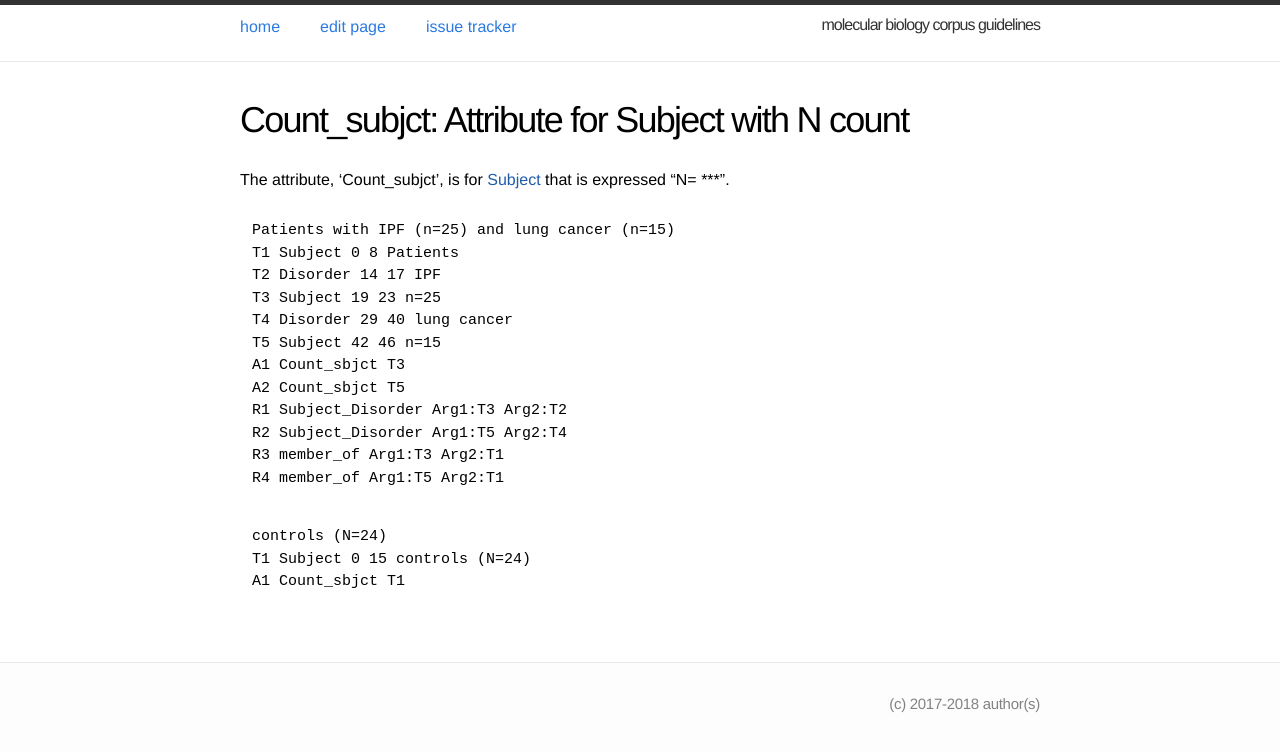
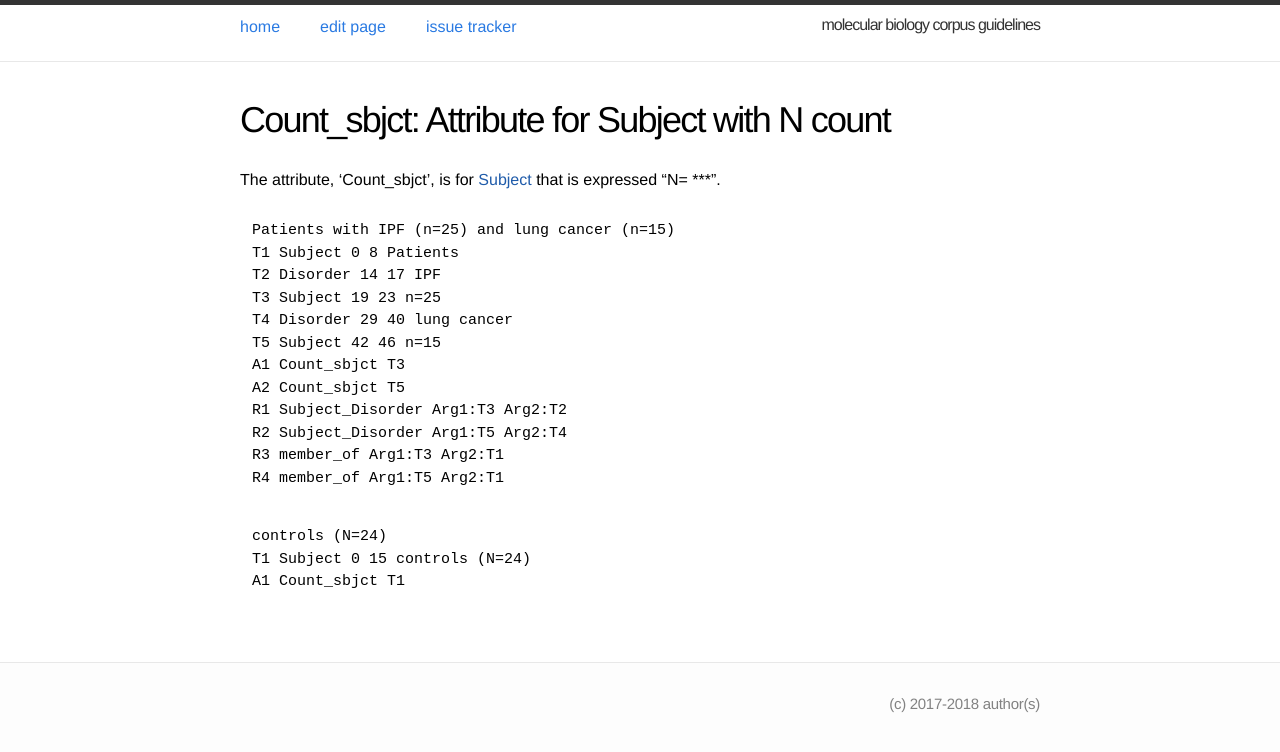
Before and after one commit to ezcatdb/molbiol_lung_corpus-guidelines, a Jekyll site: the page built from _attribute/Count_sbjct.md, in a window 1280 px wide. Shown: the top 752 px of the page. Built offline with Jekyll 4.4.1, drawn with Linux system fonts in a browser that asks for light colours.

Commit message:
corrected header in _attribute/Count_sbjct.md

```diff
--- a/_attribute/Count_sbjct.md
+++ b/_attribute/Count_sbjct.md
@@ -1,11 +1,11 @@
 ---
 layout: entry
-title: "Count_subjct"
+title: "Count_sbjct"
 shortdef: "Attribute for Subject with N count"
 order: 10
 ---
 
-The attribute, 'Count_subjct', is for [Subject]() that is expressed "N= ***".
+The attribute, 'Count_sbjct', is for [Subject]() that is expressed "N= ***".
 
 ~~~ ann
 Patients with IPF (n=25) and lung cancer (n=15)
```
